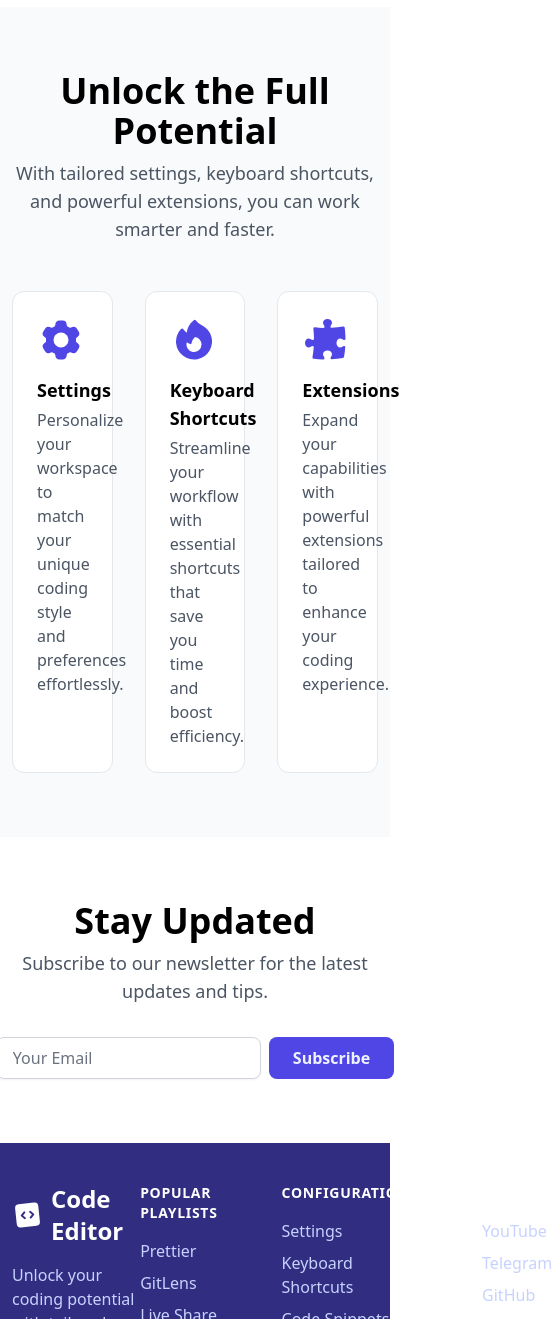
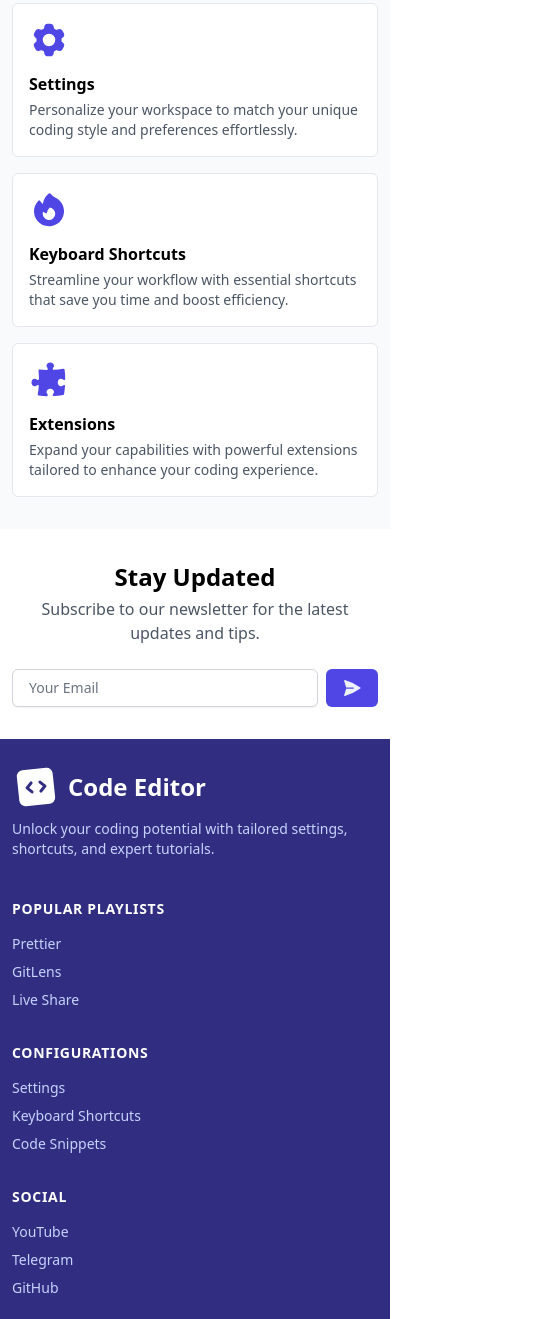
Before and after one commit to qimijoy/tailwindcss-code-editor, a plain HTML site: page index.html in a window 390 px wide. Shown: the part 681-2000 px from the top of the page, 552 px wide, since content can reach past the window. Drawn offline with nearby package versions, Linux system fonts and the light colour scheme.

Commit message:
Mobile main page

```diff
--- a/index.html
+++ b/index.html
@@ -92,124 +92,135 @@
 		</div>
 	</header>
 	<main>
-		<section class="pt-28 pb-48">
-			<div class="container flex gap-x-8">
-				<div class="flex flex-col justify-center">
-					<h1 class="text-5xl font-black tracking-tight">
+		<section class="pt-24 pb-12 sm:pt-16 sm:pb-20 lg:pt-28 lg:pb-48">
+			<div class="container flex flex-col items-center gap-8 sm:gap-12 lg:flex-row">
+				<div class="flex flex-col items-center justify-center text-center lg:items-start lg:text-left">
+					<h1 class="text-3xl font-black tracking-tight sm:text-5xl">
 						Your
 						<span class="bg-gradient-to-r from-purple-600 to-indigo-600 bg-clip-text text-transparent">VS Code</span>
 						Boost
 					</h1>
-					<p class="mt-4 text-lg text-gray-600">Unlock your coding potential with tailored settings, shortcuts, and expert tutorials.</p>
-					<div class="mt-8 flex gap-x-2">
-						<a href="#"	class="px-8 py-3 text-lg font-semibold rounded-lg bg-indigo-600 text-indigo-50 hover:bg-indigo-700">Explore</a>
-						<a href="#features"	class="px-8 py-3 text-lg font-semibold rounded-lg bg-gray-100 text-gray-900 hover:bg-gray-200">Learn More</a>
+					<p class="mt-2 text-gray-600 sm:mt-4 sm:text-lg">Unlock your coding potential with tailored settings, shortcuts, and expert tutorials.</p>
+					<div class="mt-6 flex gap-x-2 sm:mt-8">
+						<a href="#"	class="px-6 py-2 font-semibold rounded-md bg-indigo-600 text-indigo-50 hover:bg-indigo-700 sm:px-8 sm:py-3 sm:text-lg sm:rounded-lg">
+							Explore
+						</a>
+						<a href="#features"	class="px-6 py-2 font-semibold rounded-md bg-gray-100 text-gray-900 hover:bg-gray-200 sm:px-8 sm:py-3 sm:text-lg sm:rounded-lg">
+							Learn More
+						</a>
 					</div>
 				</div>
-				<div class="relative w-2/3 scale-110 perspective-1000">
+				<div class="relative scale-90 lg:scale-110 lg:w-2/3 lg:perspective-1000">
 					<div class="hero-reflection"></div>
 					<img src="/src/images/editor.png" alt="Editor UI" class="hero-image">
 				</div>
 			</div>
 		</section>
-		<section class="flex flex-col gap-y-12 py-16 bg-gray-50" id="features">
+		<section class="flex flex-col py-8 gap-y-8 bg-gray-50 sm:py-16 sm:gap-y-12" id="features">
 			<div class="container max-w-screen-sm">
-				<h2 class="text-4xl font-bold text-center">Unlock the Full Potential</h2>
-				<p class="mt-2 text-center text-lg text-gray-600">With tailored settings, keyboard shortcuts, and powerful extensions, you can work smarter and faster.</p>
+				<h2 class="text-2xl font-bold text-center sm:text-4xl">Unlock the Full Potential</h2>
+				<p class="mt-1 text-center text-gray-600 sm:mt-2 sm:text-lg">
+					With tailored settings, keyboard shortcuts, and powerful extensions, you can work smarter and faster.
+				</p>
 			</div>
-			<div class="container grid grid-cols-3 gap-8">
+			<div class="container grid gap-4 lg:grid-cols-3 lg:gap-8">
 				<a href="#">
-					<article class="bg-white rounded-xl border border-gray-200 p-6 hover:border-indigo-600 h-full">
+					<article class="bg-white rounded-md border border-gray-200 p-4 hover:border-indigo-600 h-full sm:rounded-xl sm:p-6">
 						<header class="flex flex-col gap-y-3">
-							<svg xmlns="http://www.w3.org/2000/svg" viewBox="0 0 24 24" fill="currentColor"	class="size-12 text-indigo-600">
+							<svg xmlns="http://www.w3.org/2000/svg" viewBox="0 0 24 24" fill="currentColor"	class="size-10 text-indigo-600 sm:size-12">
 								<path fill-rule="evenodd"	d="M11.078 2.25c-.917 0-1.699.663-1.85 1.567L9.05 4.889c-.02.12-.115.26-.297.348a7.493 7.493 0 0 0-.986.57c-.166.115-.334.126-.45.083L6.3 5.508a1.875 1.875 0 0 0-2.282.819l-.922 1.597a1.875 1.875 0 0 0 .432 2.385l.84.692c.095.078.17.229.154.43a7.598 7.598 0 0 0 0 1.139c.015.2-.059.352-.153.43l-.841.692a1.875 1.875 0 0 0-.432 2.385l.922 1.597a1.875 1.875 0 0 0 2.282.818l1.019-.382c.115-.043.283-.031.45.082.312.214.641.405.985.57.182.088.277.228.297.35l.178 1.071c.151.904.933 1.567 1.85 1.567h1.844c.916 0 1.699-.663 1.85-1.567l.178-1.072c.02-.12.114-.26.297-.349.344-.165.673-.356.985-.57.167-.114.335-.125.45-.082l1.02.382a1.875 1.875 0 0 0 2.28-.819l.923-1.597a1.875 1.875 0 0 0-.432-2.385l-.84-.692c-.095-.078-.17-.229-.154-.43a7.614 7.614 0 0 0 0-1.139c-.016-.2.059-.352.153-.43l.84-.692c.708-.582.891-1.59.433-2.385l-.922-1.597a1.875 1.875 0 0 0-2.282-.818l-1.02.382c-.114.043-.282.031-.449-.083a7.49 7.49 0 0 0-.985-.57c-.183-.087-.277-.227-.297-.348l-.179-1.072a1.875 1.875 0 0 0-1.85-1.567h-1.843ZM12 15.75a3.75 3.75 0 1 0 0-7.5 3.75 3.75 0 0 0 0 7.5Z" clip-rule="evenodd" />
 							</svg>
-							<h3 class="text-lg font-semibold">Settings</h3>
+							<h3 class="font-semibold sm:text-lg">Settings</h3>
 						</header>
-						<p class="text-gray-600 mt-1">Personalize your workspace to match your unique coding style and preferences effortlessly.</p>
+						<p class="text-gray-600 mt-1 text-sm sm:text-base">Personalize your workspace to match your unique coding style and preferences effortlessly.</p>
 					</article>
 				</a>
 				<a href="#">
-					<article class="bg-white rounded-xl border border-gray-200 p-6 hover:border-indigo-600 h-full">
+					<article class="bg-white rounded-md border border-gray-200 p-4 hover:border-indigo-600 h-full sm:rounded-xl sm:p-6">
 						<header class="flex flex-col gap-y-3">
-							<svg xmlns="http://www.w3.org/2000/svg" viewBox="0 0 24 24" fill="currentColor"	class="size-12 text-indigo-600">
+							<svg xmlns="http://www.w3.org/2000/svg" viewBox="0 0 24 24" fill="currentColor"	class="size-10 text-indigo-600 sm:size-12">
 								<path fill-rule="evenodd"	d="M12.963 2.286a.75.75 0 0 0-1.071-.136 9.742 9.742 0 0 0-3.539 6.176 7.547 7.547 0 0 1-1.705-1.715.75.75 0 0 0-1.152-.082A9 9 0 1 0 15.68 4.534a7.46 7.46 0 0 1-2.717-2.248ZM15.75 14.25a3.75 3.75 0 1 1-7.313-1.172c.628.465 1.35.81 2.133 1a5.99 5.99 0 0 1 1.925-3.546 3.75 3.75 0 0 1 3.255 3.718Z"	clip-rule="evenodd" />
 							</svg>
-							<h3 class="text-lg font-semibold">Keyboard Shortcuts</h3>
+							<h3 class="font-semibold sm:text-lg">Keyboard Shortcuts</h3>
 						</header>
-						<p class="text-gray-600 mt-1">Streamline your workflow with essential shortcuts that save you time and boost efficiency.</p>
+						<p class="text-gray-600 mt-1 text-sm sm:text-base">Streamline your workflow with essential shortcuts that save you time and boost efficiency.</p>
 					</article>
 				</a>
 				<a href="#">
-					<article class="bg-white rounded-xl border border-gray-200 p-6 hover:border-indigo-600 h-full">
+					<article class="bg-white rounded-md border border-gray-200 p-4 hover:border-indigo-600 h-full sm:rounded-xl sm:p-6">
 						<header class="flex flex-col gap-y-3">
-							<svg xmlns="http://www.w3.org/2000/svg" viewBox="0 0 24 24" fill="currentColor"	class="size-12 text-indigo-600">
+							<svg xmlns="http://www.w3.org/2000/svg" viewBox="0 0 24 24" fill="currentColor"	class="size-10 text-indigo-600 sm:size-12">
 								<path	d="M11.25 5.337c0-.355-.186-.676-.401-.959a1.647 1.647 0 0 1-.349-1.003c0-1.036 1.007-1.875 2.25-1.875S15 2.34 15 3.375c0 .369-.128.713-.349 1.003-.215.283-.401.604-.401.959 0 .332.278.598.61.578 1.91-.114 3.79-.342 5.632-.676a.75.75 0 0 1 .878.645 49.17 49.17 0 0 1 .376 5.452.657.657 0 0 1-.66.664c-.354 0-.675-.186-.958-.401a1.647 1.647 0 0 0-1.003-.349c-1.035 0-1.875 1.007-1.875 2.25s.84 2.25 1.875 2.25c.369 0 .713-.128 1.003-.349.283-.215.604-.401.959-.401.31 0 .557.262.534.571a48.774 48.774 0 0 1-.595 4.845.75.75 0 0 1-.61.61c-1.82.317-3.673.533-5.555.642a.58.58 0 0 1-.611-.581c0-.355.186-.676.401-.959.221-.29.349-.634.349-1.003 0-1.035-1.007-1.875-2.25-1.875s-2.25.84-2.25 1.875c0 .369.128.713.349 1.003.215.283.401.604.401.959a.641.641 0 0 1-.658.643 49.118 49.118 0 0 1-4.708-.36.75.75 0 0 1-.645-.878c.293-1.614.504-3.257.629-4.924A.53.53 0 0 0 5.337 15c-.355 0-.676.186-.959.401-.29.221-.634.349-1.003.349-1.036 0-1.875-1.007-1.875-2.25s.84-2.25 1.875-2.25c.369 0 .713.128 1.003.349.283.215.604.401.959.401a.656.656 0 0 0 .659-.663 47.703 47.703 0 0 0-.31-4.82.75.75 0 0 1 .83-.832c1.343.155 2.703.254 4.077.294a.64.64 0 0 0 .657-.642Z" />
 							</svg>
-							<h3 class="text-lg font-semibold">Extensions</h3>
+							<h3 class="font-semibold sm:text-lg">Extensions</h3>
 						</header>
-						<p class="text-gray-600 mt-1">Expand your capabilities with powerful extensions tailored to enhance your coding experience.</p>
+						<p class="text-gray-600 mt-1 text-sm sm:text-base">Expand your capabilities with powerful extensions tailored to enhance your coding experience.</p>
 					</article>
 				</a>
 			</div>
 		</section>
-		<section class="flex flex-col gap-y-8 py-16">
+		<section class="flex flex-col gap-y-6 py-8 sm:py-16 sm:gap-y-8">
 			<div class="container max-w-screen-sm">
-				<h2 class="text-4xl font-bold text-center">Stay Updated</h2>
-				<p class="mt-2 text-center text-lg text-gray-600">Subscribe to our newsletter for the latest updates and tips.</p>
+				<h2 class="text-2xl font-bold text-center sm:text-4xl">Stay Updated</h2>
+				<p class="mt-1 text-center text-gray-600 sm:mt-2 sm:text-lg">Subscribe to our newsletter for the latest updates and tips.</p>
 			</div>
 			<div class="container">
 				<form class="flex justify-center gap-x-2">
 					<input
 						type="email"
 						placeholder="Your Email"
-						class="rounded-lg border border-gray-300 px-4 py-2 shadow-sm focus:border-indigo-600 focus:ring-1 w-96"
+						class="rounded-md border border-gray-300 px-4 py-2 text-sm shadow-sm focus:border-indigo-600 focus:ring-1 w-96 sm:rounded-lg sm:text-base"
 					>
-					<button class="px-6 py-2 font-semibold rounded-lg bg-indigo-600 text-indigo-50 hover:bg-indigo-700">Subscribe</button>
+					<button class="px-4 py-1 font-semibold rounded-md bg-indigo-600 text-indigo-50 hover:bg-indigo-700 sm:px-6 sm:py-2 sm:rounded-lg">
+						<span class="hidden sm:inline">Subscribe</span>
+						<svg xmlns="http://www.w3.org/2000/svg" viewBox="0 0 24 24" fill="currentColor" class="size-5 sm:hidden">
+							<path	d="M3.478 2.404a.75.75 0 0 0-.926.941l2.432 7.905H13.5a.75.75 0 0 1 0 1.5H4.984l-2.432 7.905a.75.75 0 0 0 .926.94 60.519 60.519 0 0 0 18.445-8.986.75.75 0 0 0 0-1.218A60.517 60.517 0 0 0 3.478 2.404Z" />
+						</svg>
+					</button>
 				</form>
 			</div>
 		</section>
 	</main>
-	<footer class="bg-indigo-900 pt-10 pb-8">
-		<div class="container flex flex-col gap-y-8">
-			<div class="flex">
-				<div class="mr-auto max-w-80">
+	<footer class="py-6 bg-indigo-900 sm:pt-10 sm:pb-8">
+		<div class="container flex flex-col gap-y-6 sm:gap-y-8">
+			<div class="flex flex-col gap-10 lg:gap-8 lg:flex-row">
+				<div class="flex flex-col items-start mr-auto lg:max-w-80">
 					<a href="#" class="flex items-center gap-x-2">
 						<svg xmlns="http://www.w3.org/2000/svg" viewBox="0 0 24 24" fill="currentColor"	class="size-12 -rotate-6 text-white">
-							<path fill-rule="evenodd"	d="M3 6a3 3 0 0 1 3-3h12a3 3 0 0 1 3 3v12a3 3 0 0 1-3 3H6a3 3 0 0 1-3-3V6Zm14.25 6a.75.75 0 0 1-.22.53l-2.25 2.25a.75.75 0 1 1-1.06-1.06L15.44 12l-1.72-1.72a.75.75 0 1 1 1.06-1.06l2.25 2.25c.141.14.22.331.22.53Zm-10.28-.53a.75.75 0 0 0 0 1.06l2.25 2.25a.75.75 0 1 0 1.06-1.06L8.56 12l1.72-1.72a.75.75 0 1 0-1.06-1.06l-2.25 2.25Z"	clip-rule="evenodd"	/>
+							<path fill-rule="evenodd" d="M3 6a3 3 0 0 1 3-3h12a3 3 0 0 1 3 3v12a3 3 0 0 1-3 3H6a3 3 0 0 1-3-3V6Zm14.25 6a.75.75 0 0 1-.22.53l-2.25 2.25a.75.75 0 1 1-1.06-1.06L15.44 12l-1.72-1.72a.75.75 0 1 1 1.06-1.06l2.25 2.25c.141.14.22.331.22.53Zm-10.28-.53a.75.75 0 0 0 0 1.06l2.25 2.25a.75.75 0 1 0 1.06-1.06L8.56 12l1.72-1.72a.75.75 0 1 0-1.06-1.06l-2.25 2.25Z" clip-rule="evenodd" />
 						</svg>
 						<span class="text-2xl font-black text-white">Code Editor</span>
 					</a>
-					<p class="mt-4 text-indigo-200">Unlock your coding potential with tailored settings, shortcuts, and expert tutorials.</p>
+					<p class="mt-2 text-sm text-indigo-200 sm:mt-4 sm:text-base">Unlock your coding potential with tailored settings, shortcuts, and expert tutorials.</p>
 				</div>
-				<div class="flex gap-x-16">
-					<div class="flex flex-col gap-y-4">
-						<h3 class="text-lg font-semibold text-sm uppercase tracking-wider text-white">Popular Playlists</h3>
-						<ul class="flex flex-col gap-y-2">
-							<li><a href="#" class="text-indigo-200 hover:text-white">Prettier</a></li>
-							<li><a href="#" class="text-indigo-200 hover:text-white">GitLens</a></li>
-							<li><a href="#" class="text-indigo-200 hover:text-white">Live Share</a></li>
+				<div class="flex flex-col gap-y-8 sm:gap-x-16 sm:flex-row">
+					<div class="flex flex-col gap-y-3 sm:gap-y-4">
+						<h3 class="font-semibold text-sm uppercase tracking-wider text-white">Popular Playlists</h3>
+						<ul class="flex flex-col gap-y-1 sm:gap-y-2">
+							<li><a href="#" class="text-sm text-indigo-200 hover:text-white sm:text-base">Prettier</a></li>
+							<li><a href="#" class="text-sm text-indigo-200 hover:text-white sm:text-base">GitLens</a></li>
+							<li><a href="#" class="text-sm text-indigo-200 hover:text-white sm:text-base">Live Share</a></li>
 						</ul>
 					</div>
-					<div class="flex flex-col gap-y-4">
-						<h3 class="text-lg font-semibold text-sm uppercase tracking-wider text-white">Configurations</h3>
-						<ul class="flex flex-col gap-y-2">
-							<li><a href="#" class="text-indigo-200 hover:text-white">Settings</a></li>
-							<li><a href="#" class="text-indigo-200 hover:text-white">Keyboard Shortcuts</a></li>
-							<li><a href="#" class="text-indigo-200 hover:text-white">Code Snippets</a></li>
+					<div class="flex flex-col gap-y-3 sm:gap-y-4">
+						<h3 class="font-semibold text-sm uppercase tracking-wider text-white">Configurations</h3>
+						<ul class="flex flex-col gap-y-1 sm:gap-y-2">
+							<li><a href="#" class="text-sm text-indigo-200 hover:text-white sm:text-base">Settings</a></li>
+							<li><a href="#" class="text-sm text-indigo-200 hover:text-white sm:text-base">Keyboard Shortcuts</a></li>
+							<li><a href="#" class="text-sm text-indigo-200 hover:text-white sm:text-base">Code Snippets</a></li>
 						</ul>
 					</div>
-					<div class="flex flex-col gap-y-4">
-						<h3 class="text-lg font-semibold text-sm uppercase tracking-wider text-white">Social</h3>
-						<ul class="flex flex-col gap-y-2">
-							<li><a href="#" class="text-indigo-200 hover:text-white">YouTube</a></li>
-							<li><a href="#" class="text-indigo-200 hover:text-white">Telegram</a></li>
-							<li><a href="#" class="text-indigo-200 hover:text-white">GitHub</a></li>
+					<div class="flex flex-col gap-y-3 sm:gap-y-4">
+						<h3 class="font-semibold text-sm uppercase tracking-wider text-white">Social</h3>
+						<ul class="flex flex-col gap-y-1 sm:gap-y-2">
+							<li><a href="#" class="text-sm text-indigo-200 hover:text-white sm:text-base">YouTube</a></li>
+							<li><a href="#" class="text-sm text-indigo-200 hover:text-white sm:text-base">Telegram</a></li>
+							<li><a href="#" class="text-sm text-indigo-200 hover:text-white sm:text-base">GitHub</a></li>
 						</ul>
 					</div>
 				</div>
 			</div>
-			<div class="border-t border-indigo-800 pt-8 text-center text-sm text-indigo-200">&copy; 2025 Code Editor. All rights reserved.</div>
+			<div class="pt-6 border-t border-indigo-800 text-center text-sm text-indigo-200 sm:pt-8">&copy; 2025 Code Editor. All rights reserved.</div>
 		</div>
 	</footer>
 </body>
```
